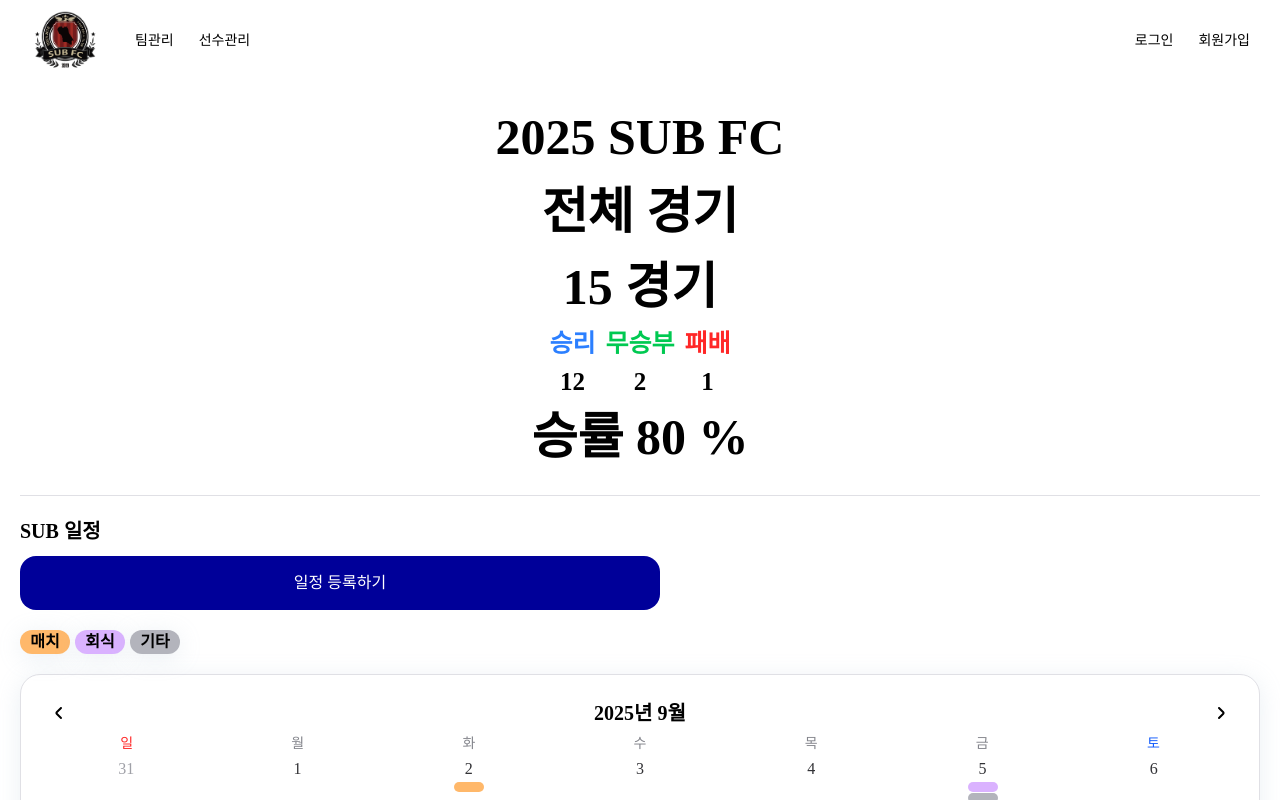
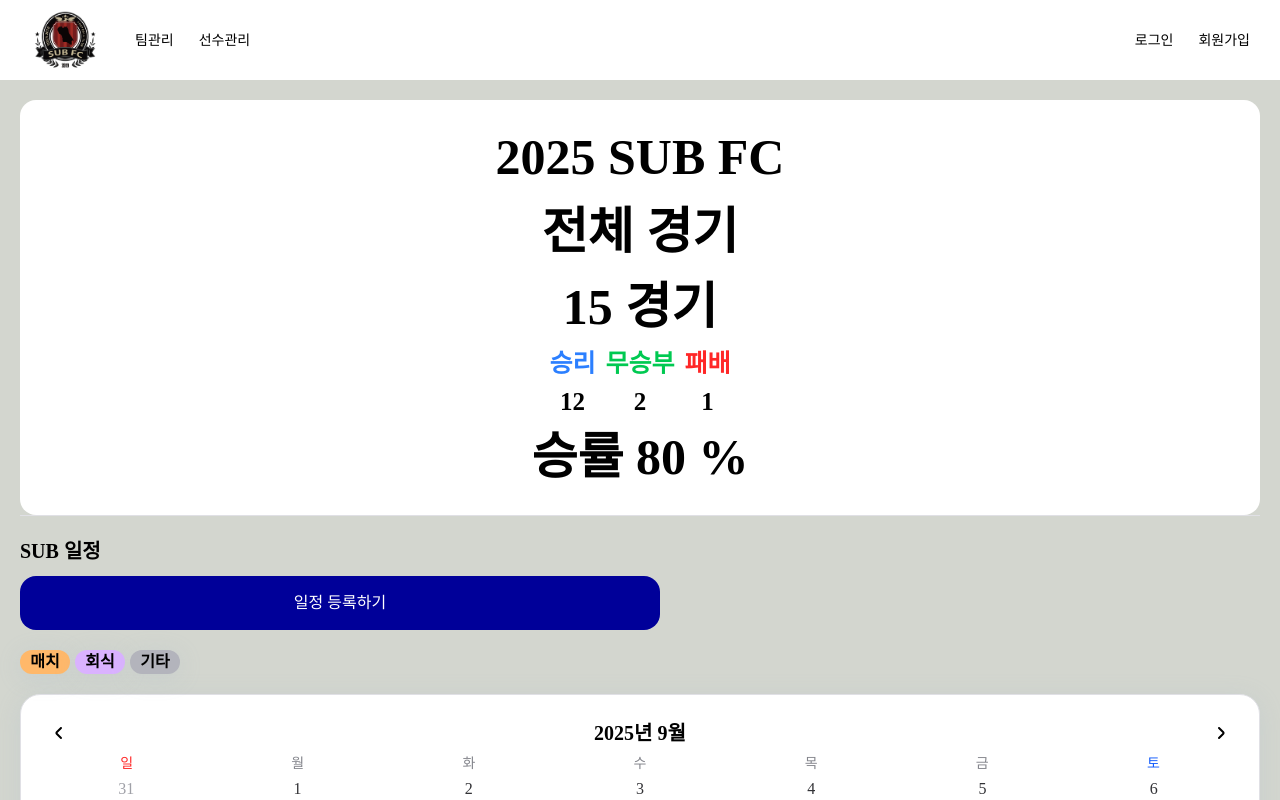
Before and after one commit to seong5/SUB_FC, a Next.js app: page /teams in a window 1280 px wide. Shown: the top 800 px of the page. Built offline with nearby package versions, Linux system fonts and the light colour scheme; no server answers.

Commit message:
🎨 design: /teams 페이지 css 값 수정

```diff
--- a/src/app/teams/page.tsx
+++ b/src/app/teams/page.tsx
@@ -4,7 +4,7 @@ import WinRate from '@/components/WinRate'
 
 export default function TeamPage() {
   return (
-    <main className="px-20">
+    <main className="bg-sub-gray p-20">
       <WinRate />
       <Schedule />
       <Calender />
--- a/src/components/WinRate.tsx
+++ b/src/components/WinRate.tsx
@@ -1,6 +1,6 @@
 export default function WinRate() {
   return (
-    <section className="p-20 text-[25px] md:text-[50px] font-bold text-center">
+    <section className="bg-white rounded-[16px] p-20 text-[25px] md:text-[50px] font-bold text-center">
       <h1>2025 SUB FC</h1>
       <h2>전체 경기</h2>
       <h3>15 경기</h3>
```
